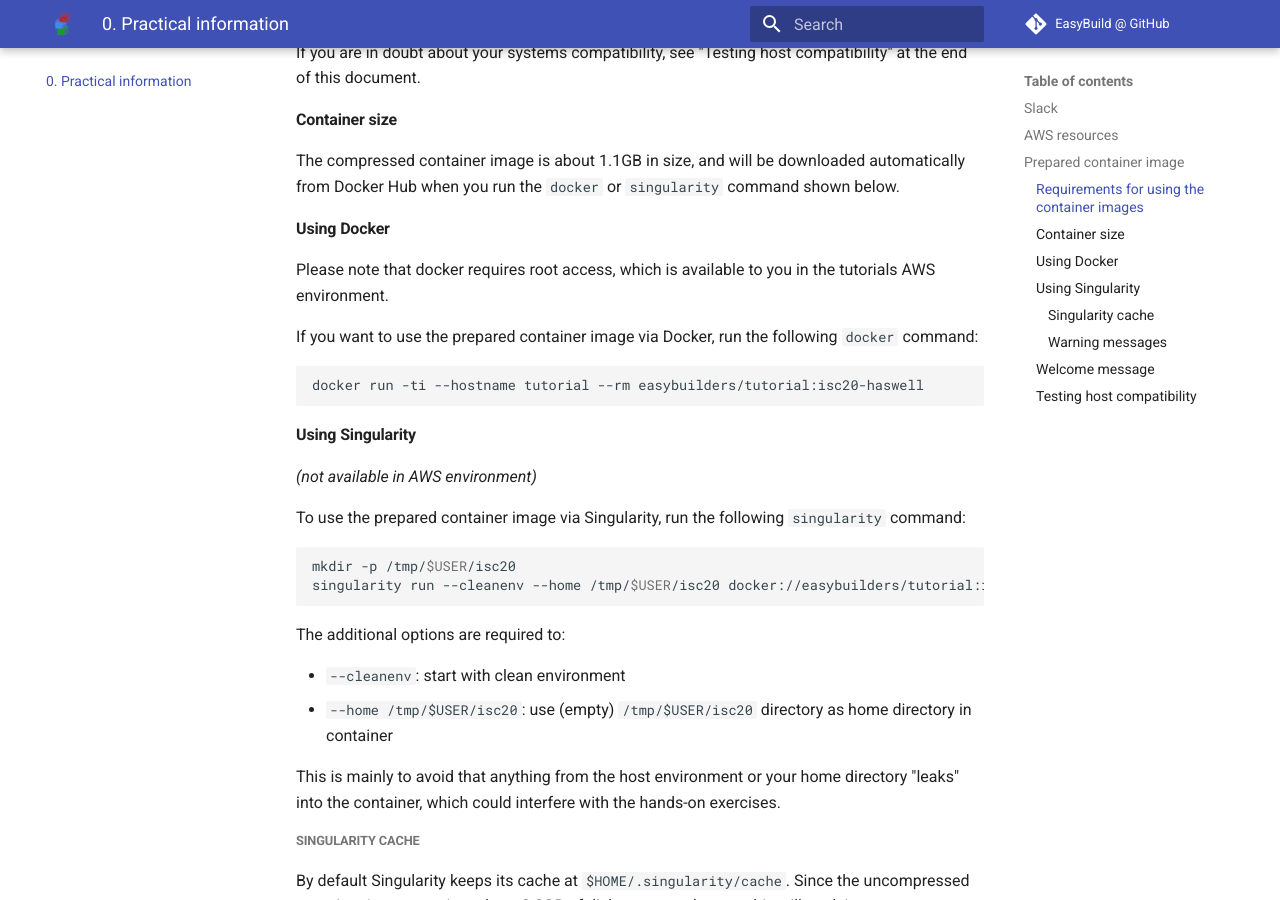
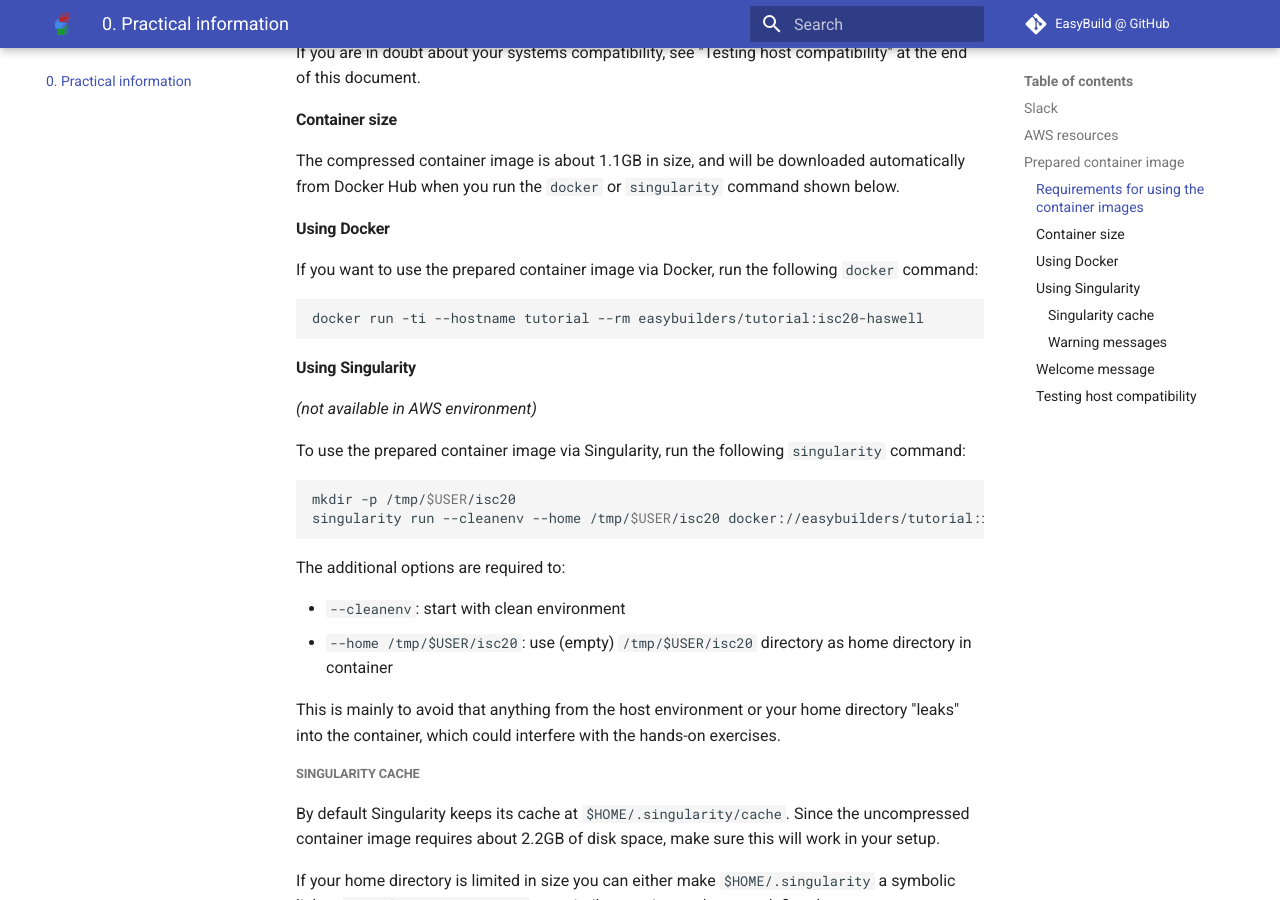
Before and after one commit to easybuilders/easybuild-tutorial, an MkDocs documentation site: the page built from docs/practical_information/README.md, in a window 1280 px wide and 900 px high, scrolled down 1297 px. Built offline with MkDocs 1.6.1 and Material for MkDocs 9.7.7, drawn with Linux system fonts in a browser that asks for light colours; some of the changed lines change nothing that is shown; some of the changed text lies outside the part shown.

Commit message:
Remove irrelevant details about docker, and add missing words.

```diff
--- a/docs/practical_information/README.md
+++ b/docs/practical_information/README.md
@@ -12,7 +12,7 @@ questions throughout the tutorial, or for any other assistance related to the tu
 To access this channel, you will first need to create an account in the EasyBuild Slack.
 This is done via [https://easybuild-slack.herokuapp.com/](https://easybuild-slack.herokuapp.com/).
 
-Once you have the account set up, you can join the EasyBuild Slack via [https://easybuild.slack.com/](https://easybuild.slack.com/). From there you can the `#tutorial` channel.
+Once you have the account set up, you can join the EasyBuild Slack via [https://easybuild.slack.com/](https://easybuild.slack.com/). From there you can join the `#tutorial` channel.
 For more information about Slack, please see the official [documentation](https://slack.com/intl/en-no/help/categories/200111606-Using-Slack).
 
 
@@ -54,8 +54,6 @@ The compressed container image is about 1.1GB in size,
 and will be downloaded automatically from Docker Hub when you run the `docker` or `singularity` command shown below.
 
 #### Using Docker
-
-Please note that docker requires root access, which is available to you in the tutorials AWS environment.
 
 If you want to use the prepared container image via Docker,
 run the following `docker` command:
```
